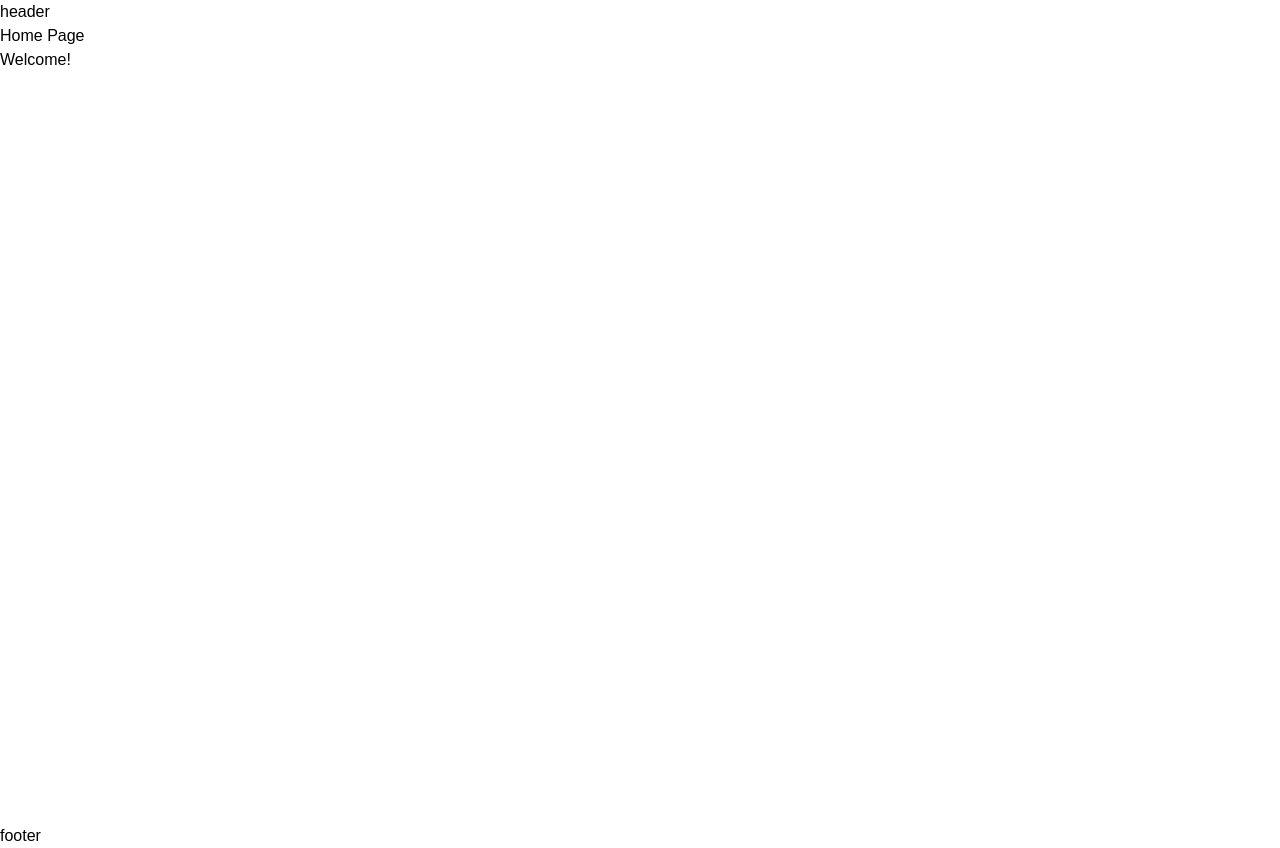
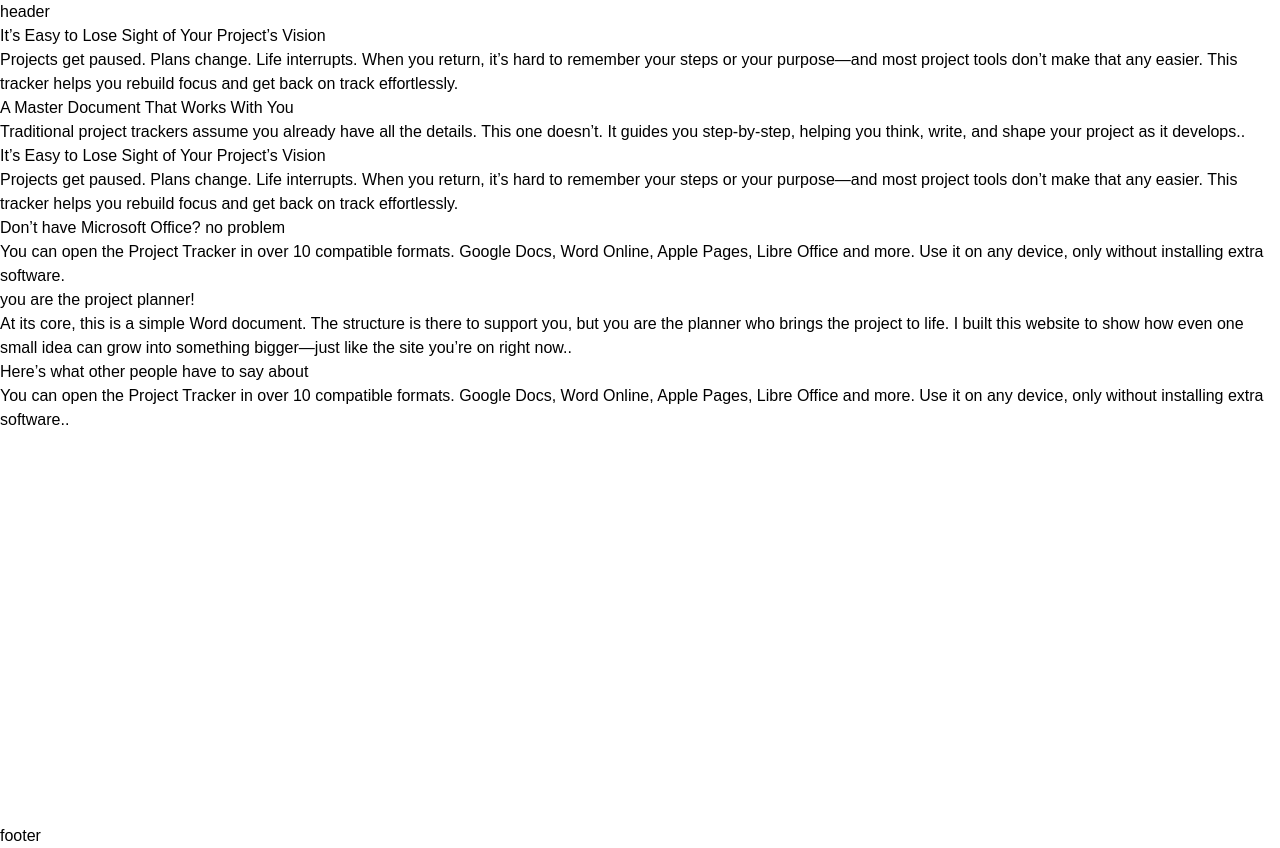
Before and after one commit to Justin-Bento/marker, a React (Vite) app: page / in a window 1280 px wide. Built offline with nearby package versions, Linux system fonts and the light colour scheme; a web font is replaced by a local one.

Commit message:
Added content from figma file.

```diff
--- a/src/frontend/pages/Home.tsx
+++ b/src/frontend/pages/Home.tsx
@@ -2,8 +2,55 @@ export default function Home() {
   return (
     <main className="wrapper min-h-dvh">
       <section className="">
-        <h1>Home Page</h1>
-        <p>Welcome!</p>
+        <h1>It’s Easy to Lose Sight of Your Project’s Vision</h1>
+        <p>
+          Projects get paused. Plans change. Life interrupts. When you return,
+          it’s hard to remember your steps or your purpose—and most project
+          tools don’t make that any easier. This tracker helps you rebuild focus
+          and get back on track effortlessly.
+        </p>
+      </section>
+      <section className="">
+        <h2>A Master Document That Works With You</h2>
+        <p>
+          Traditional project trackers assume you already have all the details.
+          This one doesn’t. It guides you step-by-step, helping you think,
+          write, and shape your project as it develops..
+        </p>
+      </section>
+      <section className="">
+        <h3>It’s Easy to Lose Sight of Your Project’s Vision</h3>
+        <p>
+          Projects get paused. Plans change. Life interrupts. When you return,
+          it’s hard to remember your steps or your purpose—and most project
+          tools don’t make that any easier. This tracker helps you rebuild focus
+          and get back on track effortlessly.
+        </p>
+      </section>
+      <section className="">
+        <h4>Don’t have Microsoft Office? no problem </h4>
+        <p>
+          You can open the Project Tracker in over 10 compatible formats. Google
+          Docs, Word Online, Apple Pages, Libre Office and more. Use it on any
+          device, only without installing extra software.
+        </p>
+      </section>
+      <section className="">
+        <h5>you are the project planner!</h5>
+        <p>
+          At its core, this is a simple Word document. The structure is there to
+          support you, but you are the planner who brings the project to life. I
+          built this website to show how even one small idea can grow into
+          something bigger—just like the site you’re on right now..
+        </p>
+      </section>
+      <section className="">
+        <h6>Here’s what other people have to say about</h6>
+        <p>
+          You can open the Project Tracker in over 10 compatible formats. Google
+          Docs, Word Online, Apple Pages, Libre Office and more. Use it on any
+          device, only without installing extra software..
+        </p>
       </section>
     </main>
   );
```
